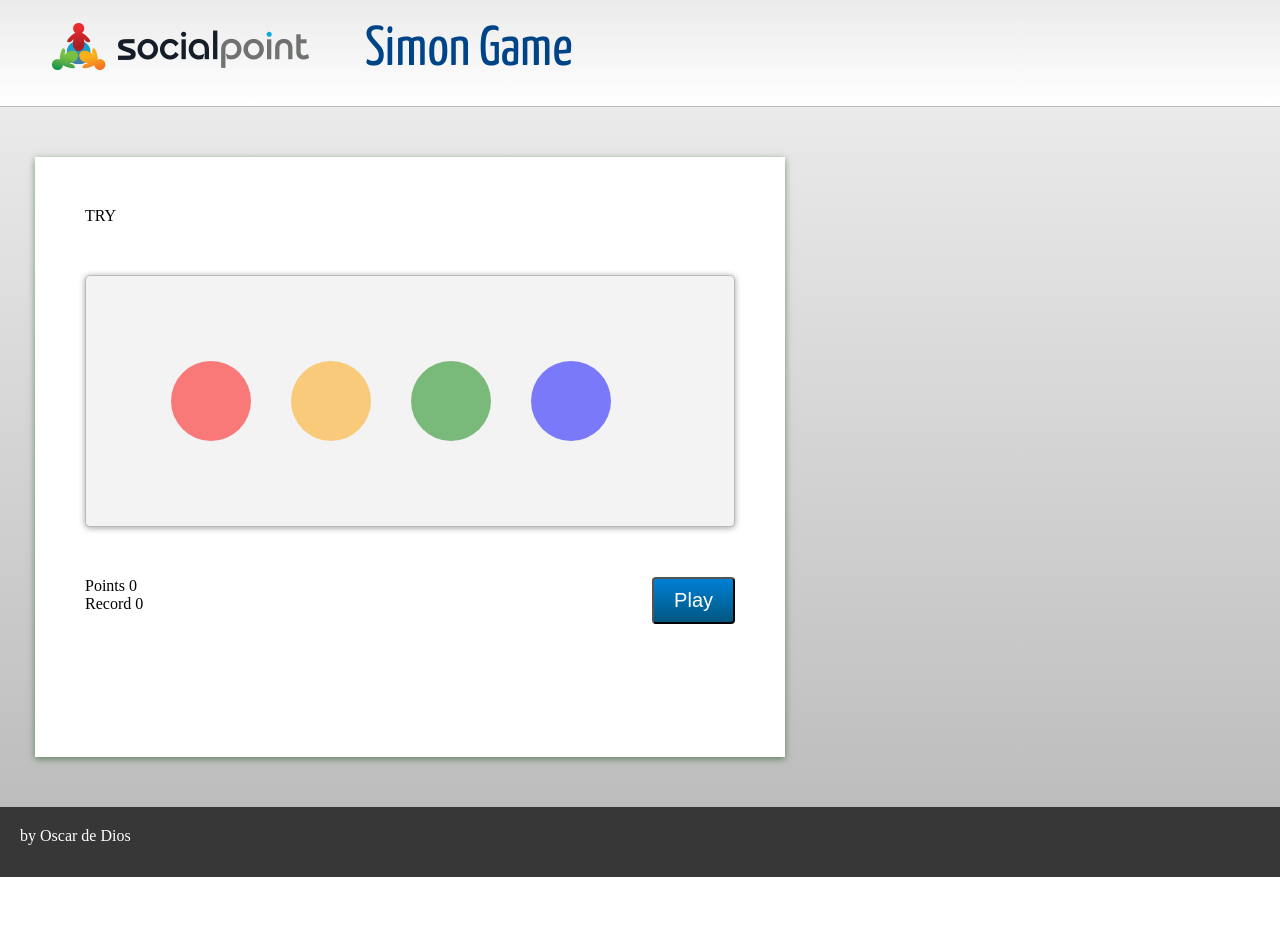
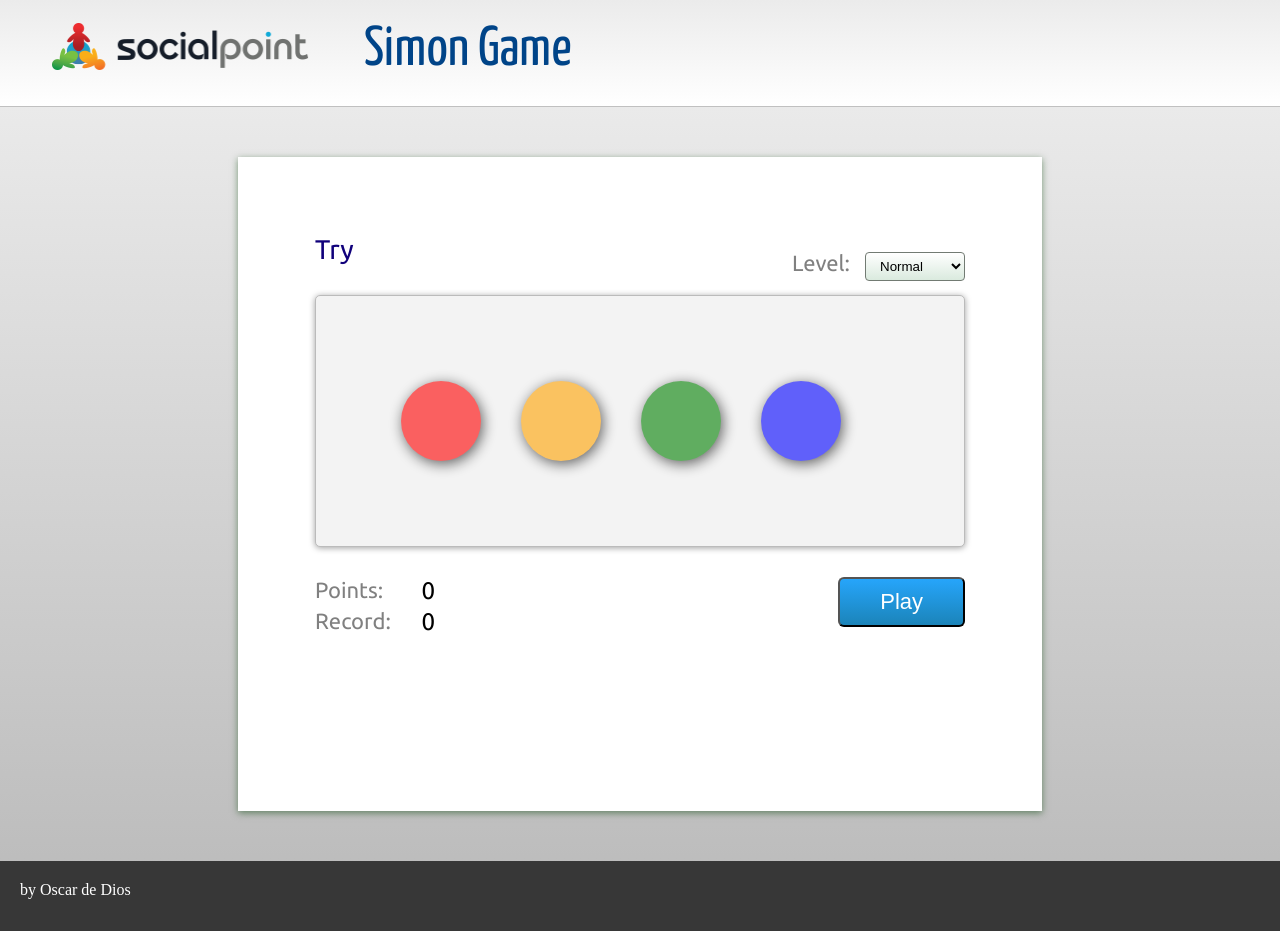
Before and after one commit to OscarDeDios/SimonGame, a website: page dev/index.html in a window 1280 px wide. Both pictures are taken after a click on the button "Play". Before the commit the page ends 877 px from the top, so only its background shows below. Drawn offline with Linux system fonts and the light colour scheme.

Commit message:
adding effects

```diff
--- a/dev/css/style.scss
+++ b/dev/css/style.scss
@@ -19,49 +19,86 @@ header {
 
     img {
         margin: 0 50px;
+        width: 40%;
+        max-width: 260px;
+        @media (max-width: 440px) {
+            margin: 0 10px;
+        }
+
     }
     h1 {
         display: inline;
-        font-family: "Yanone Kaffeesatz";
+        font-family: "Yanone Kaffeesatz", arial;
         font-weight: 400;
         font-size: 56px;
         color: #004488;
         position: relative;
         bottom: 10px;
+        @media (max-width: 600px) {
+            font-size: 40px;
+        }
+        @media (max-width: 440px) {
+            font-size: 20px;
+        }
     }
 }
 
 .container {
+    font-family: "Ubuntu", arial;
     background: linear-gradient(#eaeaea,#bbbbbb);
     min-height: calc(100% - 130px);
     margin-bottom: -30px;
-    // background-image: -moz-linear-gradient(top,#7F7F7F,#ffffff);
-    // background-image: -webkit-gradient(linear,0 0,0 100%,from(#7F7F7F),to(#ffffff));
-    // background-image: -webkit-linear-gradient(top,#7F7F7F,#ffffff);
-    // background-image: -o-linear-gradient(top,#7F7F7F,#ffffff);
-    // background-image: linear-gradient(to bottom,#7F7F7F,#ffffff);
-    padding: 0 15px;
     overflow: auto;
     &:after {
         content: "";
         display: block;
         height: 30px;
     }
+    @media (max-width: 670px) {
+        background: linear-gradient(white,white);
+    }
 }
 
 .game-section {
-    margin: 50px 20px;
-    width: 100%;
+    margin: 50px auto;
+    width: 90%;
     height: 500px;
     background-color: white;
-    box-shadow: 0 2px 7px rgba(2,67,4,.5);
-    padding: 50px;
+    box-shadow: 0 2px 7px rgba(2, 67, 4, 0.5);
+    padding: 6%;
     max-width: 650px;
+    @media (max-width: 670px) {
+        margin: 0;
+        box-shadow: 0 0 0 rgba(2, 67, 4, 0.5);
+    }
 }
 
+.level {
+    float: right;
+    bottom: 15px;
+    position: relative;
+    font-family: "Ubuntu", arial;
+    font-size: 22px;
+    color: #808080;
+    label {
+        font-size: 22px;
+        margin-right: 10px;
+    }
+
+    select {
+        width: 100px;
+        padding: 5px 10px;
+        border: 1px solid #727b73;
+        border-radius: 4px;
+        outline: 0;
+        background: #ccc;
+        background: linear-gradient(to bottom,#fff 0,#daeade 100%);
+
+    }
+}
 
 .color-targets {
-    margin: 50px auto;
+    margin: 30px auto;
     display: block;
     border: 1px solid #BBBBBB;
     border-radius: 5px;
@@ -78,8 +115,10 @@ header {
         border-radius: 50px;
         display: inline-block;
         cursor: pointer;
-        opacity: 0.5;
-        transition: opacity 300ms;
+        opacity: 0.6;
+        transition: opacity 200ms;
+        transition: box-shadow 500ms;
+        box-shadow: 2px 3px 14px black;
 
         &.red {
             background-color: red;
@@ -95,38 +134,55 @@ header {
         }
         &.selected {
             opacity: 1;
+            box-shadow: 1px 1px 8px black;
+            transform: translateY(2px);
+        }
+        &:active {
+          box-shadow: 1px 1px 8px black;
+          transform: translateY(2px);
+        }
+        &.wrong {
+            box-shadow: 2px 3px 120px yellow;
         }
     }
 }
+.message {
+    font-size: 27px;
+    color: #10007b;
+    min-height: 30px;
+    display: block;
+}
 
+.scoreboard {
+    font-size: 22px;
+    color: #808080;
+    width: 120px;
+    margin-bottom: 5px;
+    span {
+        color: black;
+        font-size: 24px;
+        float: right;
+    }
+}
 
 button {
     background: #0080d6;
-  background-image: -webkit-linear-gradient(top, #0080d6, #025680);
-  background-image: -moz-linear-gradient(top, #0080d6, #025680);
-  background-image: -ms-linear-gradient(top, #0080d6, #025680);
-  background-image: -o-linear-gradient(top, #0080d6, #025680);
-  background-image: linear-gradient(to bottom, #0080d6, #025680);
+    background-image: linear-gradient(to bottom, #26a5fb, #1b84b9);
     -webkit-border-radius: 4;
     -moz-border-radius: 4;
-  border-radius: 4px;
+    border-radius: 6px;
     font-family: Arial;
     color: #ffffff;
-  font-size: 20px;
-  padding: 10px 20px 10px 20px;
+    font-size: 22px;
+    padding: 10px 40px;
     text-decoration: none;
     cursor: pointer;
     float: right;
-}
-
-button:hover {
+    &:hover {
         background: #0086d4;
-  background-image: -webkit-linear-gradient(top, #0086d4, #3498db);
-  background-image: -moz-linear-gradient(top, #0086d4, #3498db);
-  background-image: -ms-linear-gradient(top, #0086d4, #3498db);
-  background-image: -o-linear-gradient(top, #0086d4, #3498db);
         background-image: linear-gradient(to bottom, #0086d4, #3498db);
         text-decoration: none;
+    }
 }
 
 footer {
--- a/dev/index.html
+++ b/dev/index.html
@@ -12,7 +12,16 @@
 
     <section class="container">
         <section class="game-section">
-            <span id="message"></span>
+            <span class="message" id="message"></span>
+            <div class="level">
+                <label>Level:</label>
+                <select>
+                    <option value=0>Easy</option>
+                    <option value=1 selected>Normal</option>
+                    <option value=2>Difficult</option>
+                    <option value=3>Crazy</option>
+                </select>
+            </div>
             <ul class="color-targets">
                 <li id="target0" class="color-target red" data-item="0">
                 <li id="target1" class="color-target yellow" data-item="1">
@@ -20,12 +29,12 @@
                 <li id="target3" class="color-target blue" data-item="3">
             </ul>
             <button id="play-button">Play</button>
-            <div class="points">
-                Points
+            <div class="scoreboard">
+                Points:
                 <span id="points">0</span>
             </div>
-            <div class="points">
-                Record
+            <div class="scoreboard">
+                Record:
                 <span id="record">0</span>
             </div>
         </section>
--- a/dev/js/main.js
+++ b/dev/js/main.js
@@ -1,7 +1,8 @@
 var Main = (function() {
     'use strict';
 
-    var NUMBER_ITEMS = 4;
+    var NUMBER_ITEMS = 4
+      ;
     var sequence = [];
     var numberTry = 0;
     var intSeq;
@@ -26,8 +27,8 @@ var Main = (function() {
         sequence = [];
         numberTry = 0;
         document.getElementById('points').innerHTML = numberTry;
-        document.querySelector('.color-targets').removeEventListener('click', clickColor);
-        document.querySelector('.color-targets').addEventListener('click', clickColor);
+        document.querySelector('.color-targets').removeEventListener('mousedown', clickColor);
+        document.querySelector('.color-targets').addEventListener('mousedown', clickColor);
         addSequence();
     }
 
@@ -44,19 +45,22 @@ var Main = (function() {
             i++;
             if (i === sequence.length) {
                 clearInterval(intSeq);
-                showMessage("TRY");
+                showMessage("Try", 300);
             }
         }, 800);
     }
 
     var clickColor = function(evt) {
         var item = evt.target.dataset.item;
-        console.log(item);
-        console.log(sequence);
+        if (!item) {
+            // click outside a color
+            return;
+        }
 
         if (sequence[numberTry] != item) {
-            document.querySelector('.color-targets').removeEventListener('click', clickColor);
-            showMessage("Error!, play again");
+            document.querySelector('.color-targets').removeEventListener('mousedown', clickColor);
+            showMessage("Error! Play again");
+            wrongEffect(sequence[numberTry]);
         } else {
             numberTry++;
             document.getElementById('points').innerHTML = numberTry;
@@ -78,14 +82,26 @@ var Main = (function() {
     }
 
     var clickEffect = function(colorItem) {
-        Utils.addClass(document.getElementById('target' + colorItem), 'selected');
-        setTimeout(function() {
-            Utils.removeClass(document.getElementById('target' + colorItem), 'selected');
-        }, 300);
+        showEffect(colorItem, 'selected', 300);
     }
 
-    var showMessage = function(message) {
-        document.getElementById('message').innerHTML = message;
+    var wrongEffect = function(colorItem) {
+        showEffect(colorItem, 'wrong', 700);
+    }
+
+    var showEffect = function(colorItem, className, delay) {
+        Utils.addClass(document.getElementById('target' + colorItem), className);
+        setTimeout(function() {
+            Utils.removeClass(document.getElementById('target' + colorItem), className);
+        }, delay);
+    }
+
+
+    var showMessage = function(message, delay) {
+        delay = delay || 0;
+        setTimeout(function(){
+            document.getElementById('message').innerHTML = message;
+        }, delay)
     }
 
 
```
Also changed, not shown: Nuevo documento de texto.txt (deleted), dev/css/style.css. Lines whose indentation alone changed are shown as unchanged.
